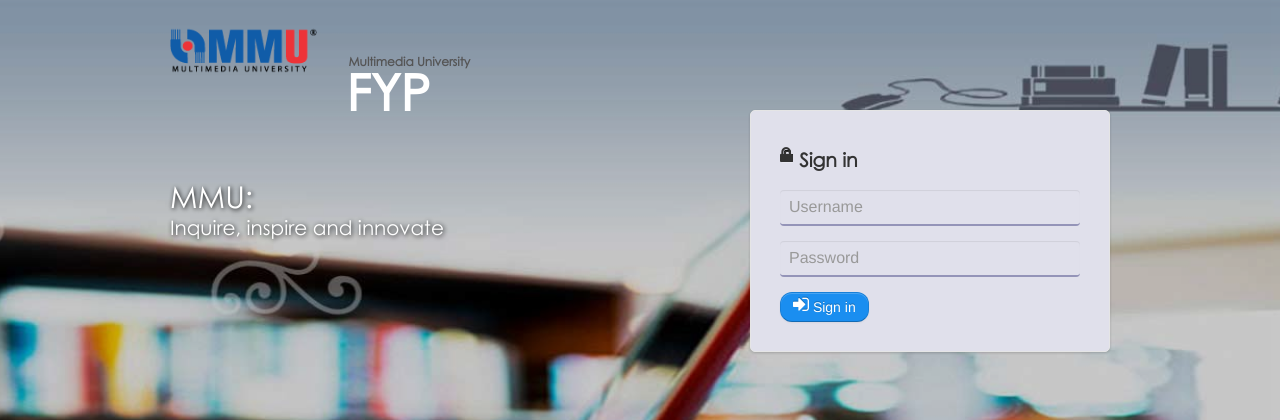
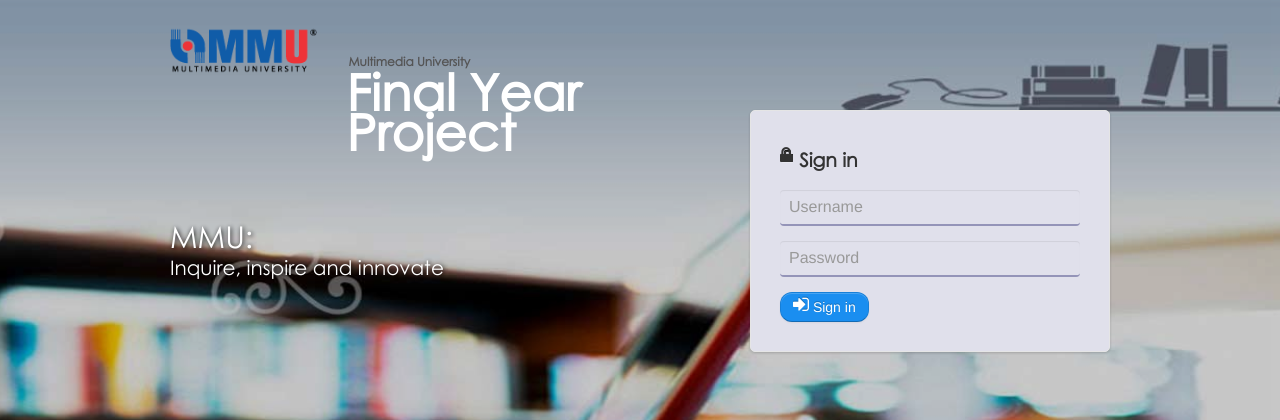
Before and after one commit to Wan-glitch/TIS2151, a PHP site: page / in a window 1280 px wide. Shown: the top 420 px of the page. Run offline with PHP 8.4, Linux system fonts and the light colour scheme; some libraries are stand-ins or nearby versions.

Commit message:
Update title_index.php

```diff
--- a/title_index.php
+++ b/title_index.php
@@ -15,7 +15,7 @@
 				        <div class="title">
 				            <p class="chmsc">Multimedia University</p>
 				            <h3>
-				                <p> FYP</p>
+				                <p>Final Year Project</p>
 				            </h3>
 				        </div>
 
```
